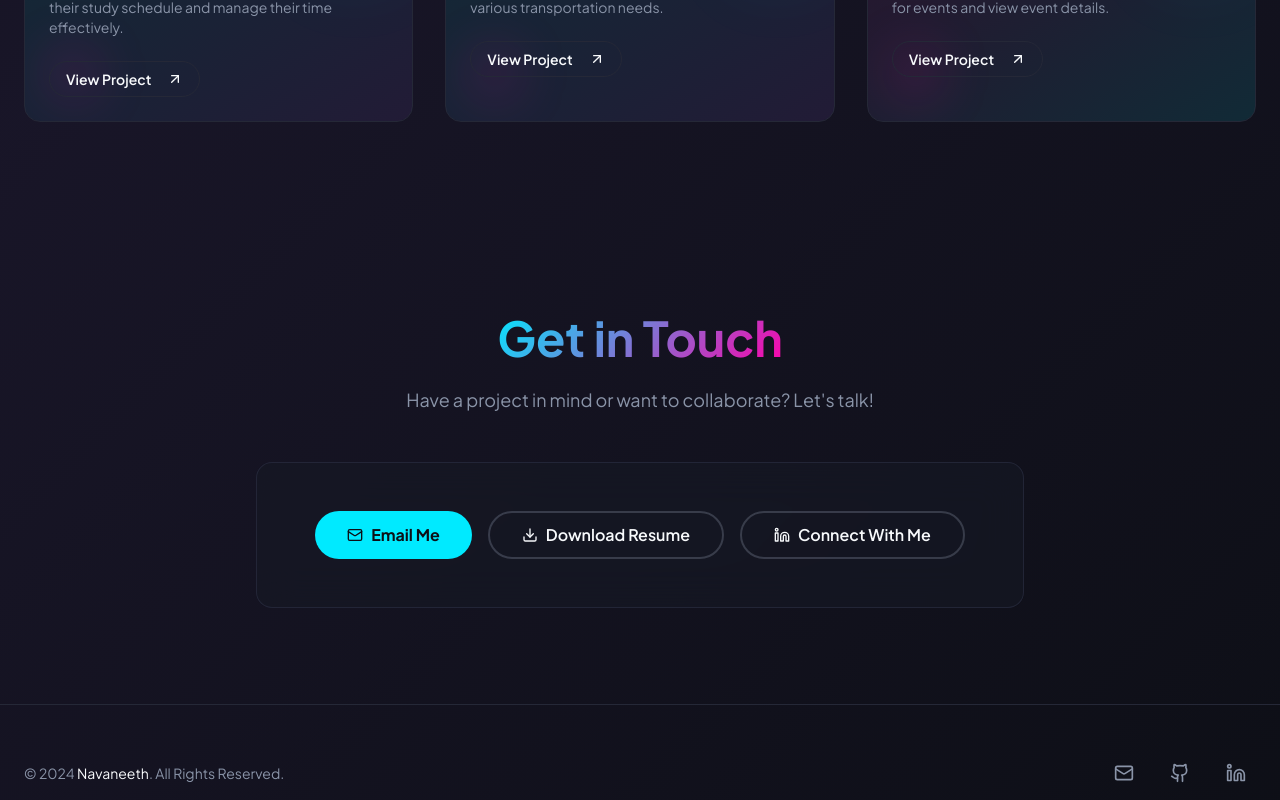
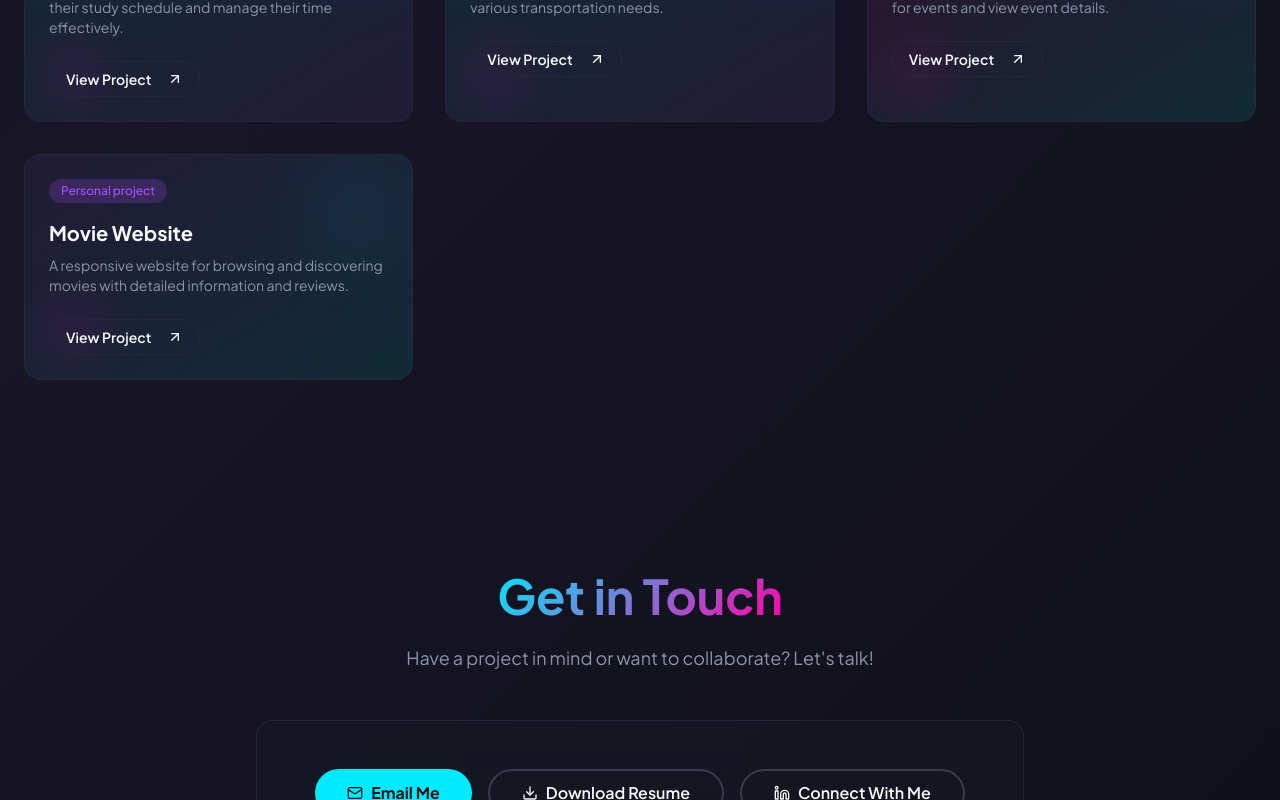
Before and after one commit to Navaneeth-18bit/neon-dev-portfolio, a React (Vite) app: page / in a window 1280 px wide. Shown: the part 1845-2645 px from the top of the page. Built offline with nearby package versions, Linux system fonts and the light colour scheme; the HTML template or start-up script is replaced by a standard one.

Commit message:
Added new project

```diff
--- a/src/components/Projects.tsx
+++ b/src/components/Projects.tsx
@@ -22,6 +22,7 @@ const projects = [
     githubUrl: 'https://github.com/Navaneeth-18bit/DriveMate.git',
   },
 
+
   {
     title: 'Event Registration System',
     tag: 'Mini project',
@@ -31,6 +32,15 @@ const projects = [
     tagColor: 'bg-secondary/20 text-secondary',
     githubUrl: 'https://github.com/Navaneeth-18bit/Event-Registration-System.git',
   },
+  {
+    title: 'Movie Website',
+    tag: 'Personal project',
+    description:
+      'A responsive website for browsing and discovering movies with detailed information and reviews.',
+    gradient: 'from-accent/20 to-primary/20',
+    tagColor: 'bg-accent/20 text-accent',
+    githubUrl: 'https://github.com/Navaneeth-18bit/Movie-web-app.git',
+  }
 ];
 
 // Simple scroll animation hook
```
